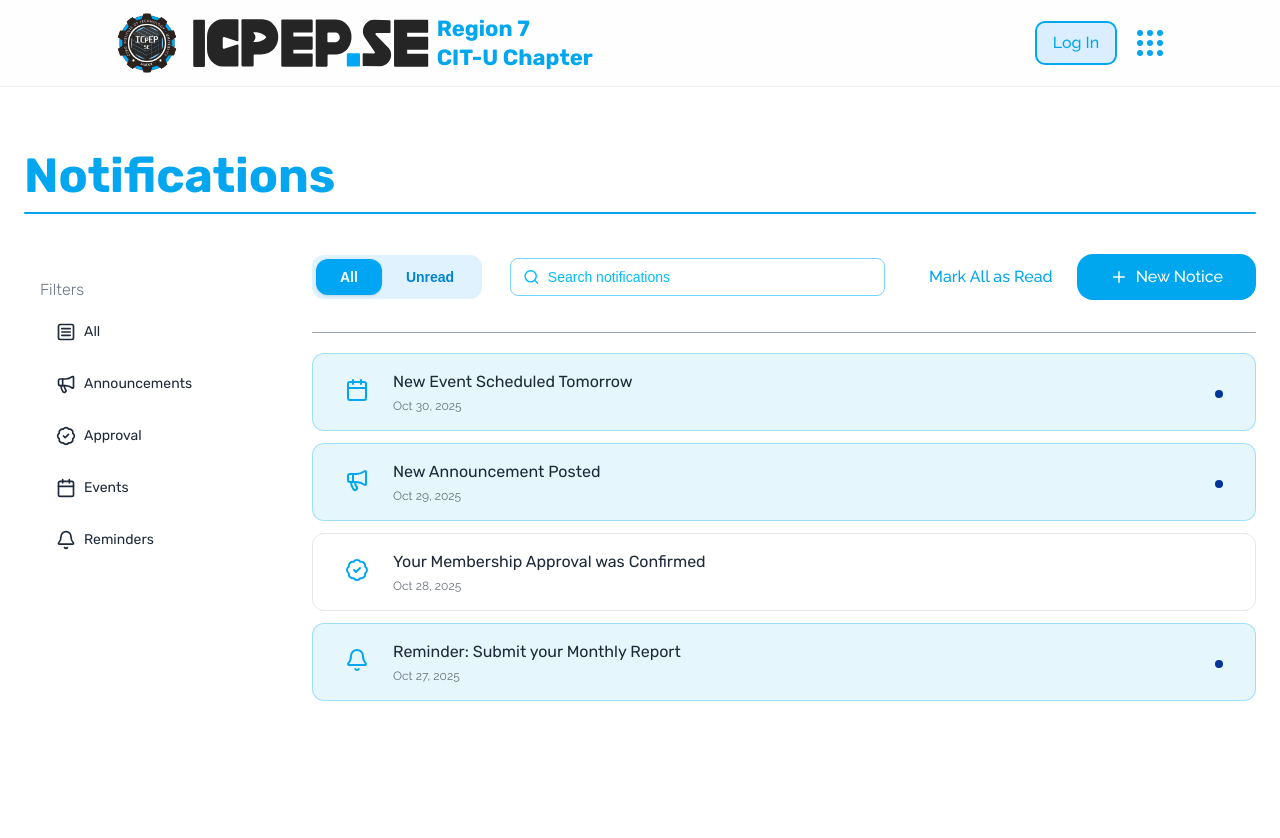
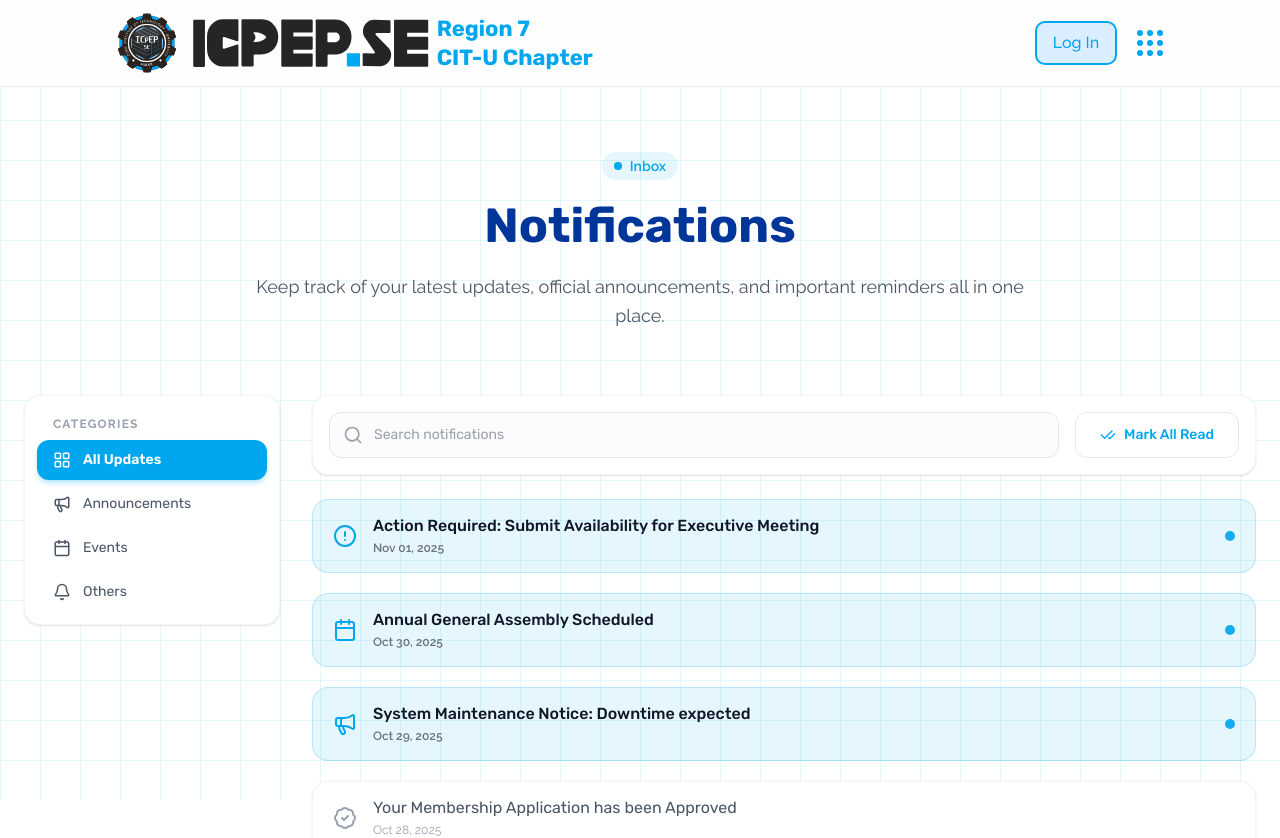
Before and after one commit to ShanRaboy11/icpep-se-citu, a Next.js app in the folder client/: page /notifications in a window 1280 px wide. Shown: the top 838 px of the page. Built offline with nearby package versions, Linux system fonts and the light colour scheme.

Commit message:
fix: notifs ui - rexi

```diff
--- a/client/src/app/notifications/components/notification-card.tsx
+++ b/client/src/app/notifications/components/notification-card.tsx
@@ -1,11 +1,20 @@
-import { Bell, Calendar, Megaphone, BadgeCheck } from "lucide-react";
+"use client";
+
+import {
+  Bell,
+  Calendar,
+  Megaphone,
+  BadgeCheck,
+  AlertCircle, // Imported for Action Required
+} from "lucide-react";
 import { useRouter } from "next/navigation";
 
 export type NotificationType =
   | "notification"
   | "calendar"
   | "megaphone"
-  | "member";
+  | "member"
+  | "action"; // Added new type
 
 export interface NotificationItem {
   id: string;
@@ -27,16 +36,24 @@ export default function NotificationCard({
 }: NotificationCardProps) {
   const router = useRouter();
 
+  // Helper to determine Icon styling
   const getIcon = () => {
+    // Icons bigger (w-6 h-6)
+    const iconClass = `w-6 h-6 ${
+      item.read ? "text-gray-400" : "text-primary1"
+    }`;
+
     switch (item.type) {
       case "calendar":
-        return <Calendar className="w-6 h-6 text-primary2" />;
+        return <Calendar className={iconClass} />;
       case "megaphone":
-        return <Megaphone className="w-6 h-6 text-primary2" />;
+        return <Megaphone className={iconClass} />;
       case "member":
-        return <BadgeCheck className="w-6 h-6 text-primary2" />;
+        return <BadgeCheck className={iconClass} />;
+      case "action": // Action Required Case
+        return <AlertCircle className={iconClass} />;
       default:
-        return <Bell className="w-6 h-6 text-primary2" />;
+        return <Bell className={iconClass} />;
     }
   };
 
@@ -48,25 +65,41 @@ export default function NotificationCard({
   return (
     <button
       onClick={handleClick}
-      className={`w-full flex items-start gap-4 rounded-xl p-4  px-8 mb-3 text-left transition border
-      ${
-        item.read
-          ? "bg-white border-gray-200"
-          : "bg-primary1/10 border-primary1/30"
-      }
-      hover:bg-primary1/20`}
+      className={`
+        group w-full flex items-center gap-4 rounded-2xl py-4 px-5 mb-2 text-left transition-all duration-200 border cursor-pointer
+        ${
+          item.read
+            ? "bg-white border-gray-100 shadow-sm hover:border-gray-200 hover:shadow-md"
+            : "bg-primary1/10 border-primary1/20 hover:border-primary1/40 hover:bg-primary1/20"
+        }
+      `}
     >
-      <div className="flex-shrink-0 mt-2">{getIcon()}</div>
+      {/* Icon - Vertically Centered */}
+      <div className="flex-shrink-0">{getIcon()}</div>
 
-      <div className="flex flex-col flex-1 ml-2">
-        <p className="font-rubik text-gray-800">{item.message}</p>
-        <span className="text-xs text-gray-500 font-raleway mt-1">
+      {/* Content */}
+      <div className="flex flex-col flex-1">
+        <p
+          className={`font-rubik text-sm sm:text-base leading-tight ${
+            item.read
+              ? "text-gray-600 font-normal"
+              : "text-gray-900 font-medium"
+          }`}
+        >
+          {item.message}
+        </p>
+        <span
+          className={`text-xs font-raleway mt-1 ${
+            item.read ? "text-gray-400" : "text-gray-500 font-semibold"
+          }`}
+        >
           {item.date}
         </span>
       </div>
 
+      {/* Unread Indicator Dot - Vertically Centered */}
       {!item.read && (
-        <span className="w-2 h-2 rounded-full bg-primary3 mt-5"></span>
+        <span className="w-2.5 h-2.5 rounded-full bg-primary1 flex-shrink-0 animate-pulse"></span>
       )}
     </button>
   );
--- a/client/src/app/notifications/components/sidebar.tsx
+++ b/client/src/app/notifications/components/sidebar.tsx
@@ -1,104 +1,103 @@
 "use client";
 
-import Link from "next/link";
-import { useSearchParams } from "next/navigation";
-import {
-  Megaphone,
-  Bell,
-  BadgeCheck,
-  Calendar,
-  Menu,
-  X,
-  SquareMenu,
-} from "lucide-react";
+import { Megaphone, Bell, Calendar, LayoutGrid, Menu, X } from "lucide-react";
 import { useState } from "react";
 import clsx from "clsx";
 
-const Sidebar = () => {
-  const searchParams = useSearchParams();
-  const activeType = searchParams.get("type");
+// Simplified filter types
+export type FilterType = "all" | "announcement" | "event" | "others";
+
+interface SidebarProps {
+  activeTab: FilterType;
+  onTabChange: (tab: FilterType) => void;
+}
+
+const Sidebar = ({ activeTab, onTabChange }: SidebarProps) => {
   const [open, setOpen] = useState(false);
 
   const links = [
     {
-      name: "All",
-      href: "/notification",
-      icon: <SquareMenu size={20} />,
+      name: "All Updates",
+      value: "all",
+      icon: <LayoutGrid size={18} />,
     },
     {
       name: "Announcements",
-      href: "/notification?type=megaphone",
-      icon: <Megaphone size={20} />,
-    },
-    {
-      name: "Approval",
-      href: "/notification?type=member",
-      icon: <BadgeCheck size={20} />,
+      value: "announcement",
+      icon: <Megaphone size={18} />,
     },
     {
       name: "Events",
-      href: "/notification?type=calendar",
-      icon: <Calendar size={20} />,
+      value: "event",
+      icon: <Calendar size={18} />,
     },
     {
-      name: "Reminders",
-      href: "/notification?type=notification",
-      icon: <Bell size={20} />,
+      name: "Others",
+      value: "others",
+      icon: <Bell size={18} />,
     },
   ];
 
   return (
     <>
-      {/* Mobile Header */}
-      <div className="sm:hidden flex items-center justify-between w-full px-4 py-3 border-b border-gray-200 bg-white sticky top-0 z-20">
-        <h1 className="text-lg font-semibold text-primary1">Filters</h1>
+      {/* Mobile Filter Toggle */}
+      <div className="lg:hidden flex items-center justify-between w-full px-4 py-3 mb-6 border border-gray-200 rounded-2xl bg-white shadow-sm">
+        <span className="font-rubik text-sm font-medium text-gray-600">
+          Filter:{" "}
+          <span className="text-primary1 capitalize font-bold">
+            {activeTab}
+          </span>
+        </span>
         <button
           onClick={() => setOpen(!open)}
-          className="p-2 rounded-md hover:bg-gray-200 transition-colors"
+          className="p-2 -mr-2 text-gray-500 hover:text-primary1 transition-colors"
         >
-          {open ? (
-            <X size={22} className="text-gray-500" />
-          ) : (
-            <Menu size={22} className="text-gray-500" />
-          )}
+          {open ? <X size={20} /> : <Menu size={20} />}
         </button>
       </div>
 
       {/* Sidebar Container */}
       <aside
         className={clsx(
-          "bg-white flex flex-col sm:w-60 w-full sm:h-[calc(100vh-100px)]  transition-all duration-300",
-          open
-            ? "max-h-[300px] sm:max-h-full overflow-y-auto"
-            : "max-h-0 sm:max-h-full overflow-hidden sm:overflow-visible"
+          // Layout
+          "w-full lg:w-64 flex-shrink-0 lg:block overflow-hidden",
+          open ? "block mb-8" : "hidden",
+
+          // CONTAINER STYLES (Matched to Search/Action Bar)
+          "bg-white rounded-2xl border border-gray-100 shadow-sm",
+          "transition-all duration-300",
+          "hover:shadow-md hover:border-primary1/30",
+
+          // Tight Padding
+          "p-3"
         )}
       >
-        {/* Sidebar Header (Desktop Only) */}
-        <div className="hidden sm:block px-4 pt-6 pb-2">
-          <h1 className="text-md font-light font-rubik text-gray-500">
-            Filters
-          </h1>
-        </div>
+        <div className="flex flex-col h-full">
+          <h3 className="px-4 pb-2 pt-2 font-raleway text-xs font-bold text-gray-400 uppercase tracking-widest">
+            Categories
+          </h3>
 
-        {/* Navigation Links */}
-        <nav className="flex flex-col gap-1 sm:gap-2 px-4 py-2 sm:py-0">
+          <nav className="flex flex-col gap-1">
             {links.map((link) => (
-            <Link
-              key={link.name}
-              href={link.href}
+              <button
+                key={link.value}
+                onClick={() => {
+                  onTabChange(link.value as FilterType);
+                  setOpen(false);
+                }}
                 className={clsx(
-                "flex items-center gap-2 px-4 py-3 rounded-lg font-rubik font-normal transition-all text-sm",
-                activeType === link.href.split("=")[1]
-                  ? "bg-primary1 text-white"
-                  : "hover:bg-gray-100 text-gray-800"
+                  "flex items-center gap-3 px-4 py-2.5 rounded-xl font-rubik text-sm transition-all duration-200 text-left w-full cursor-pointer",
+                  activeTab === link.value
+                    ? "bg-primary1 text-white shadow-md shadow-primary1/25 font-semibold"
+                    : "text-gray-600 hover:bg-primary1/5 hover:text-primary1 hover:translate-x-1"
                 )}
-              onClick={() => setOpen(false)} // Close on mobile tap
               >
                 {link.icon}
                 {link.name}
-            </Link>
+              </button>
             ))}
           </nav>
+        </div>
       </aside>
     </>
   );
--- a/client/src/app/notifications/page.tsx
+++ b/client/src/app/notifications/page.tsx
@@ -1,28 +1,32 @@
 "use client";
 
-import React, { useState, useEffect } from "react";
-import Sidebar from "./components/sidebar";
+import React, { useState } from "react";
+import Sidebar, { FilterType } from "./components/sidebar";
 import Button from "@/app/components/button";
 import Header from "@/app/components/header";
 import Footer from "@/app/components/footer";
-import { Eye, ChevronDown, Search, Plus } from "lucide-react";
-import { useSearchParams } from "next/navigation";
+import Grid from "@/app/components/grid";
+import { Search, CheckCheck } from "lucide-react";
 import NotificationCard, {
   NotificationItem,
 } from "./components/notification-card";
 
 export default function AnnouncementsPage() {
-  const [activeTab, setActiveTab] = useState<"all" | "unread">("all");
-  const searchParams = useSearchParams();
+  const [activeTab, setActiveTab] = useState<FilterType>("all");
   const [searchQuery, setSearchQuery] = useState("");
 
-  const filterType = searchParams.get("type"); // "calendar" | "megaphone" | ...
-
-  // Temporary sample notifications — replace with DB later
   const [notifications, setNotifications] = useState<NotificationItem[]>([
     {
+      id: "0", // High Priority
+      message: "Action Required: Submit Availability for Executive Meeting",
+      date: "Nov 01, 2025",
+      type: "action", // This triggers the AlertCircle icon
+      link: "/commeet",
+      read: false,
+    },
+    {
       id: "1",
-      message: "New Event Scheduled Tomorrow",
+      message: "Annual General Assembly Scheduled",
       date: "Oct 30, 2025",
       type: "calendar",
       link: "/events",
@@ -30,7 +34,7 @@ export default function AnnouncementsPage() {
     },
     {
       id: "2",
-      message: "New Announcement Posted",
+      message: "System Maintenance Notice: Downtime expected",
       date: "Oct 29, 2025",
       type: "megaphone",
       link: "/announcements",
@@ -38,7 +42,7 @@ export default function AnnouncementsPage() {
     },
     {
       id: "3",
-      message: "Your Membership Approval was Confirmed",
+      message: "Your Membership Application has been Approved",
       date: "Oct 28, 2025",
       type: "member",
       link: "/profile",
@@ -52,112 +56,112 @@ export default function AnnouncementsPage() {
       link: "/reminders",
       read: false,
     },
+    {
+      id: "5",
+      message: "New Policy Update: Terms of Service",
+      date: "Oct 26, 2025",
+      type: "megaphone",
+      link: "/announcements",
+      read: true,
+    },
   ]);
 
-  // If filter exists → filter; else → show all
-  // If filter exists → filter; and also apply "all/unread" tabs
-  const filtered = notifications
-    // Filter by sidebar type (if set)
-    .filter((n) => (filterType ? n.type === filterType : true))
+  // Filtering Logic
+  const filtered = notifications.filter((n) => {
+    // 1. Search Filter
+    if (!n.message.toLowerCase().includes(searchQuery.toLowerCase())) {
+      return false;
+    }
 
-    // Apply "All / Unread" toggle
-    .filter((n) => (activeTab === "unread" ? !n.read : true))
+    // 2. Tab Category Filter
+    if (activeTab === "all") return true;
 
-    // Search bar matches message text
-    .filter((n) => n.message.toLowerCase().includes(searchQuery.toLowerCase()));
+    if (activeTab === "event" && n.type === "calendar") return true;
+    if (activeTab === "announcement" && n.type === "megaphone") return true;
 
-  // Mark notification as read
+    // "Others" now includes Member, Notification, AND Action Required
+    if (
+      activeTab === "others" &&
+      (n.type === "member" || n.type === "notification" || n.type === "action")
+    ) {
+      return true;
+    }
+
+    return false;
+  });
+
   const handleMarkRead = (id: string) => {
     setNotifications((prev) =>
       prev.map((n) => (n.id === id ? { ...n, read: true } : n))
     );
   };
 
+  const handleMarkAllRead = () => {
+    setNotifications((prev) => prev.map((n) => ({ ...n, read: true })));
+  };
+
   return (
-    <section className="min-h-screen bg-white flex flex-col relative">
-      {/* Global Header */}
+    <section className="min-h-screen bg-white flex flex-col relative overflow-hidden font-rubik">
+      {/* Background Grid */}
+      <Grid />
+
+      <div className="relative z-10 flex flex-col min-h-screen">
         <Header />
 
-      <main className="flex-grow w-full max-w-7xl mx-auto px-6 pt-[9.5rem] pb-12">
-        {/* Page Title */}
-        <div className="text-center sm:text-left mb-10">
-          <h1 className="text-2xl sm:text-5xl font-bold font-rubik text-primary2">
+        <main className="flex-grow w-full max-w-7xl mx-auto px-6 pt-[9.5rem] pb-16">
+          {/* Page Header */}
+          <div className="mb-16 text-center">
+            {/* Pill */}
+            <div className="inline-flex items-center gap-2 rounded-full bg-primary1/10 px-3 py-1 mb-4">
+              <div className="h-2 w-2 rounded-full bg-primary1"></div>
+              <span className="font-raleway text-sm font-semibold text-primary1">
+                Inbox
+              </span>
+            </div>
+
+            {/* Title */}
+            <h1 className="font-rubik text-4xl sm:text-5xl font-bold text-primary3 leading-tight mb-4">
               Notifications
             </h1>
-          <div className="h-[2px] bg-primary1 w-24 sm:w-full mt-3 mx-auto rounded-full" />
+
+            {/* Description */}
+            <p className="font-raleway text-gray-600 text-base sm:text-lg max-w-3xl mx-auto leading-relaxed">
+              Keep track of your latest updates, official announcements, and
+              important reminders all in one place.
+            </p>
           </div>
 
-        {/* Sidebar + Main Form */}
-        <div className="flex flex-col lg:flex-row gap-8">
-          {/* Sidebar */}
-          <aside className="w-full lg:w-64 flex-shrink-0">
-            <Sidebar />
-          </aside>
+          {/* Sidebar + Main Content Layout */}
+          <div className="flex flex-col lg:flex-row gap-8 items-start">
+            {/* Sidebar Filter */}
+            <Sidebar activeTab={activeTab} onTabChange={setActiveTab} />
 
-          {/* Main Content */}
-          <div className="flex-1">
-            <div className="flex flex-col md:flex-row items-center justify-between gap-3 w-full md:flex-nowrap">
-              {/* Tabs */}
-              <div className="flex items-center bg-sky-100 rounded-xl p-[4px] shrink-0 w-full sm:w-fit">
-                <button
-                  onClick={() => setActiveTab("all")}
-                  className={`flex-1 px-6 py-2 text-sm font-semibold rounded-xl transition-all duration-200 ${
-                    activeTab === "all"
-                      ? "bg-sky-500 text-white shadow-sm"
-                      : "text-sky-600 hover:text-sky-700"
-                  }`}
-                >
-                  All
-                </button>
-                <button
-                  onClick={() => setActiveTab("unread")}
-                  className={`flex-1 px-6 py-2 text-sm font-semibold rounded-xl transition-all duration-200 ${
-                    activeTab === "unread"
-                      ? "bg-sky-500 text-white shadow-sm"
-                      : "text-sky-600 hover:text-sky-700"
-                  }`}
-                >
-                  Unread
-                </button>
-              </div>
-
-              {/* Search */}
-              <div className="flex-1 mx-0 md:mx-4 w-full flex items-center border border-sky-300 rounded-lg px-3 py-2 text-gray-700 focus-within:ring-2 focus-within:ring-sky-400 bg-white min-w-[240px]">
-                <Search size={18} className="text-sky-400 mr-2" />
+            {/* Content Area */}
+            <div className="flex-1 w-full">
+              {/* Search & Actions Bar - STYLED LIKE MEETING CARD */}
+              <div className="flex flex-col sm:flex-row gap-4 mb-6 sticky top-24 z-20 bg-white border border-gray-100 rounded-2xl shadow-sm hover:shadow-md transition-all duration-300 hover:border-primary1/30 p-4">
+                <div className="relative flex-1 group">
+                  <Search className="absolute left-3.5 top-1/2 -translate-y-1/2 text-gray-400 w-5 h-5 group-focus-within:text-primary1 transition-colors" />
                   <input
                     type="text"
                     placeholder="Search notifications"
                     value={searchQuery}
                     onChange={(e) => setSearchQuery(e.target.value)}
-                  className="w-full bg-transparent focus:outline-none text-sm text-gray-700 placeholder-sky-400"
+                    className="w-full pl-11 pr-4 py-3 bg-gray-50/50 border border-gray-200 rounded-xl text-sm font-rubik text-gray-700 placeholder-gray-400 focus:bg-white focus:border-primary1/50 focus:ring-4 focus:ring-primary1/10 outline-none transition-all duration-300"
                   />
                 </div>
-
-              {/* Buttons */}
-              <div className="flex gap-2 shrink-0">
                 <Button
                   variant="secondary"
-                  className="flex items-center gap-2 whitespace-nowrap"
-                  onClick={() =>
-                    setNotifications((prev) =>
-                      prev.map((n) => ({ ...n, read: true }))
-                    )
-                  }
+                  className="flex items-center justify-center gap-2 px-6 py-3 h-auto text-sm font-rubik font-medium whitespace-nowrap bg-white border border-gray-200 text-gray-500 hover:text-primary1 hover:border-primary1/50 hover:bg-primary1/5 transition-all duration-300 rounded-xl shadow-none"
+                  onClick={handleMarkAllRead}
                 >
-                  Mark All as Read
-                </Button>
-
-                <Button
-                  variant="primary2"
-                  className="flex items-center gap-2 whitespace-nowrap"
-                >
-                  <Plus size={18} />
-                  New Notice
+                  <CheckCheck className="w-4 h-4" />
+                  Mark All Read
                 </Button>
               </div>
-            </div>
 
-            <div className="h-[1px] bg-gray-400 w-full mt-8 mb-5 mx-auto rounded-full" />
+              {/* Notification List */}
+              <div className="flex flex-col gap-3 min-h-[400px]">
                 {filtered.length > 0 ? (
                   filtered.map((notification) => (
                     <NotificationCard
@@ -167,16 +171,34 @@ export default function AnnouncementsPage() {
                     />
                   ))
                 ) : (
-              <div className="text-center font-raleway text-sky-500 py-10 text-lg">
-                No notifications found.
+                  <div className="flex flex-col items-center justify-center py-20 px-4 bg-gray-50/50 rounded-2xl border-2 border-dashed border-gray-200">
+                    <div className="p-4 bg-white rounded-full mb-4 shadow-sm border border-gray-100">
+                      <Search className="w-6 h-6 text-gray-400" />
+                    </div>
+                    <p className="font-rubik text-gray-700 text-lg font-semibold">
+                      No notifications found
+                    </p>
+                    <p className="font-raleway text-sm text-gray-500 mt-2 max-w-xs text-center">
+                      We couldn't find any updates matching your current
+                      filters.
+                    </p>
+                    {searchQuery && (
+                      <button
+                        onClick={() => setSearchQuery("")}
+                        className="mt-4 text-sm text-primary1 hover:text-primary3 font-semibold font-rubik transition-colors"
+                      >
+                        Clear search
+                      </button>
+                    )}
                   </div>
                 )}
               </div>
             </div>
+          </div>
         </main>
 
-      {/* Global Footer */}
         <Footer />
+      </div>
     </section>
   );
 }
```
Also changed, not shown: client/src/app/officers/page.tsx (line endings or trailing spaces). Lines whose indentation alone changed are shown as unchanged.
